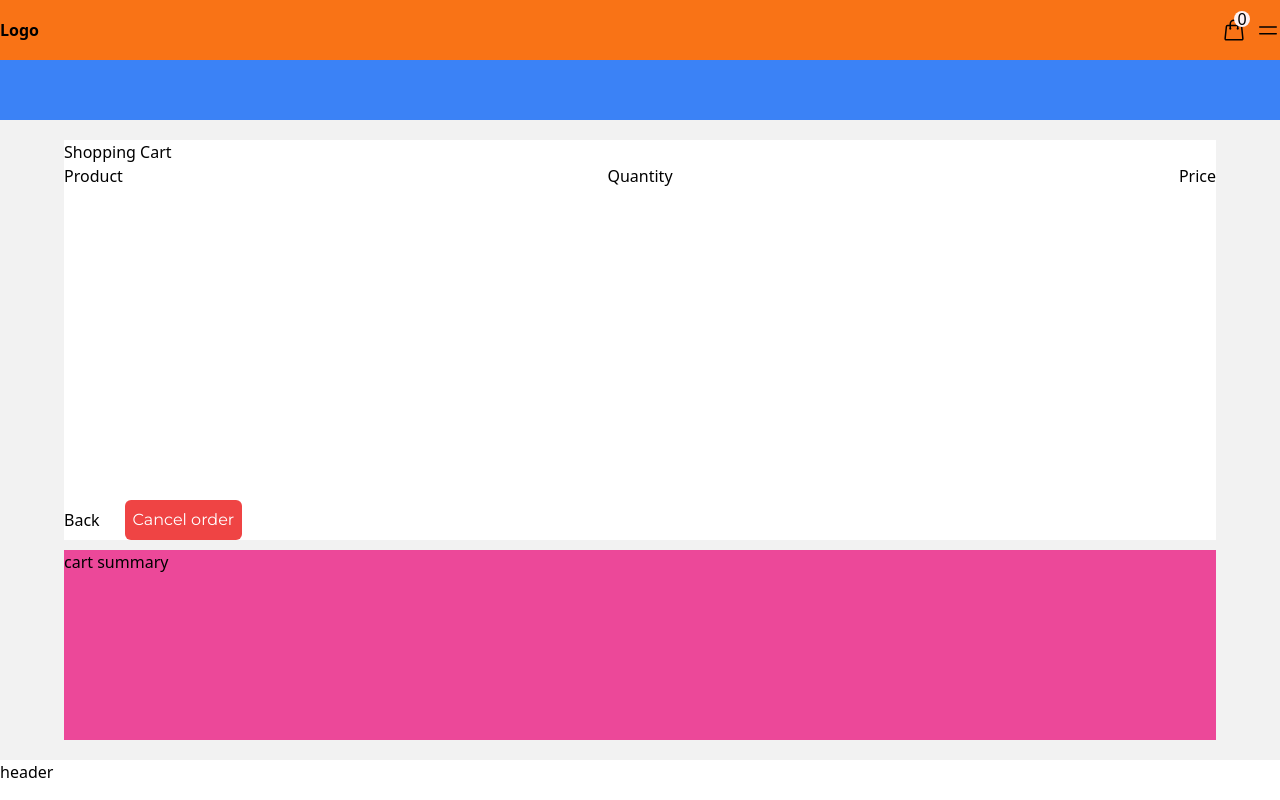
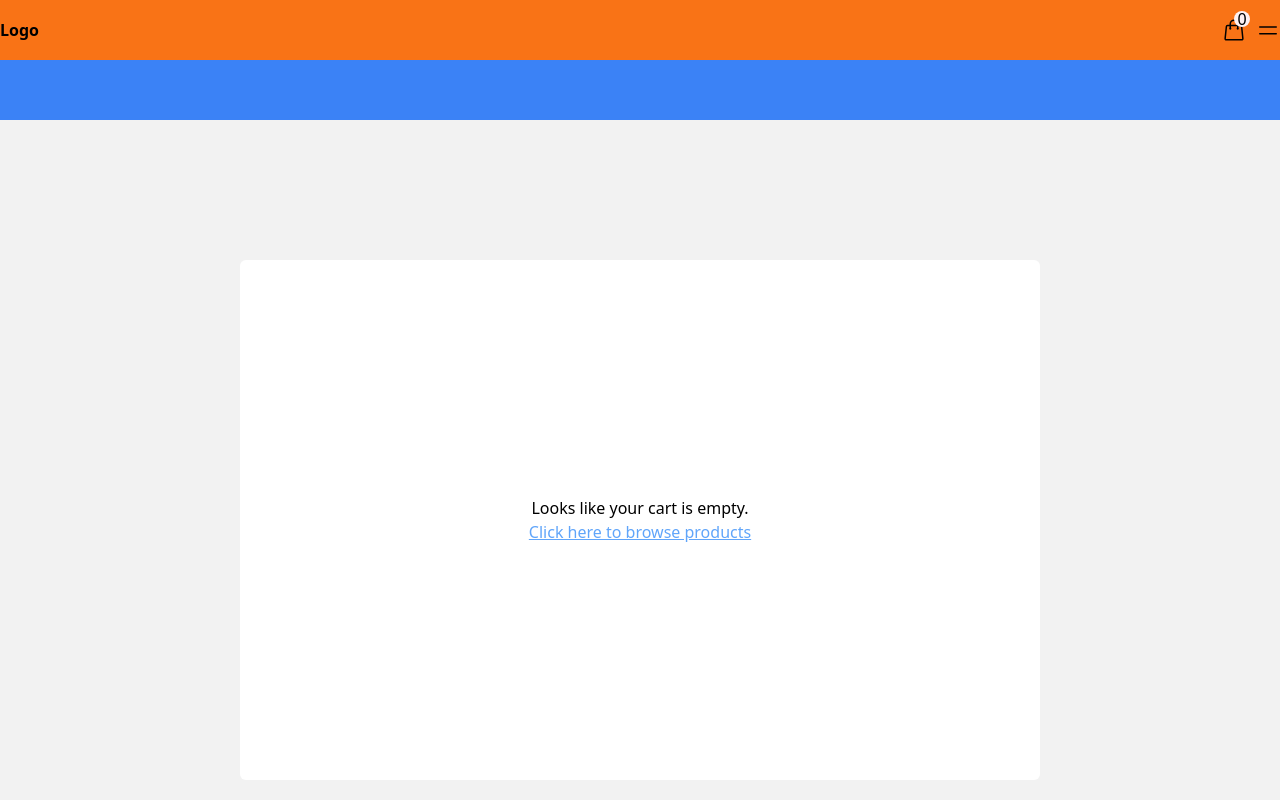
Before and after one commit to jmjjmj994/javascript-frameworks, a React (Vite) app: page /cart in a window 1280 px wide. Shown: the top 800 px of the page. Built offline with nearby package versions, Linux system fonts and the light colour scheme.

Commit message:
finished cart

```diff
--- a/package.json
+++ b/package.json
@@ -10,6 +10,11 @@
     "preview": "vite preview"
   },
   "dependencies": {
+    "@fortawesome/fontawesome-svg-core": "^6.5.2",
+    "@fortawesome/free-brands-svg-icons": "^6.5.2",
+    "@fortawesome/free-regular-svg-icons": "^6.5.2",
+    "@fortawesome/free-solid-svg-icons": "^6.5.2",
+    "@fortawesome/react-fontawesome": "^0.2.0",
     "framer-motion": "^11.0.25",
     "react": "^18.2.0",
     "react-dom": "^18.2.0",
--- a/src/hooks/use-cart.tsx
+++ b/src/hooks/use-cart.tsx
@@ -15,10 +15,11 @@ type CartStore = {
   addItem: (item: Item) => void;
   incrementItem: (itemId: string) => void;
   decrementItem: (itemId: string) => void;
-  removeItem: () => void;
+  removeItem: (itemId: string) => void;
+  deleteItem: () => void;
 };
 
-const useCart= create<CartStore>((set) => ({
+const useCart = create<CartStore>((set) => ({
   items: JSON.parse(localStorage.getItem('cartItems') || '[]') as Item[],
   addItem: (item) =>
     set((state) => {
@@ -41,7 +42,13 @@ const useCart= create<CartStore>((set) => ({
       }
     }),
 
-  removeItem: () =>
+  removeItem: (itemId) =>
+    set((state) => {
+      const updatedItems = state.items.filter((item) => item.id !== itemId);
+      localStorage.setItem('cartItems', JSON.stringify(updatedItems));
+      return { items: updatedItems };
+    }),
+  deleteItem: () =>
     set(() => {
       localStorage.removeItem('cartItems');
       return { items: [] };
--- a/src/layout/Layout.tsx
+++ b/src/layout/Layout.tsx
@@ -6,7 +6,7 @@ function Layout() {
   return (
     <HelmetProvider>
       <Header />
-      <main className="wrapper bg-primary">
+      <main className="wrapper bg-primary ">
         <Outlet />
       </main>
       <Footer />
--- a/src/routes/Cart/Cart.tsx
+++ b/src/routes/Cart/Cart.tsx
@@ -1,11 +1,12 @@
 import CartProducts from './CartProducts';
 import CartSummary from './CartSummary';
-
+import useCart from '../../hooks/use-cart';
 function Cart() {
+  const { items } = useCart();
   return (
-    <div className="m-auto h-full flex flex-col  gap-[10px] items-center justify-center max-w-[90%] w-full py-5">
+    <div className="m-auto   min-h-[100vh] flex flex-col md:flex-row  gap-[10px] items-center justify-center max-w-[90%] w-full py-5">
       <CartProducts />
-      <CartSummary />
+      {items.length === 0 ? null : <CartSummary />}
     </div>
   );
 }
--- a/src/routes/Cart/CartProducts.tsx
+++ b/src/routes/Cart/CartProducts.tsx
@@ -1,8 +1,9 @@
+import { useEffect, useState } from 'react';
 import useCart from '../../hooks/use-cart';
 import { Link } from 'react-router-dom';
 function CartProducts() {
   const { items, incrementItem, decrementItem, removeItem } = useCart();
-  console.log(items);
+
   function incrementItems(id: string) {
     incrementItem(id);
   }
@@ -11,28 +12,35 @@ function CartProducts() {
     decrementItem(id);
   }
 
+  function removeProduct(id: string) {
+    removeItem(id);
+  }
+
   return (
-    <div className="w-full  h-full min-h-[50vh] flex flex-col bg-white">
-      <div className="">
-        <h1>Shopping Cart</h1>
+    <div
+      className={`w-full  max-w-[50rem] h-[65vh] flex flex-col bg-white px-2  rounded-md ${
+        items.length === 0 ? 'items-center justify-center' : null
+      }`}
+    >
+      {items.length === 0 ? null : (
+        <div className="border-b-[0.1px] my-2">
+          <h1 className=" py-2">Shopping Cart</h1>
         </div>
-      <table className="w-full h-full">
-        <thead>
-          <tr className="flex justify-between font-light">
-            <th className="w-[33%] text-left font-light">Product</th>
-            <th className="w-[33%] text-center font-light">Quantity</th>
-            <th className="w-[33%] text-right font-light">Price</th>
-          </tr>
-        </thead>
-        <tbody className="h-full">
-          <tr>
-            <td>
-              <ul className="h-full flex flex-col gap-[7px] py-4">
+      )}
+      {items.length === 0 ? (
+        <EmptyCartUI />
+      ) : (
+        <>
+          {' '}
+          <ul className="h-full flex flex-col gap-[7px] py-4 overflow-scroll">
             {items &&
               items.map(
                 ({ id, image, amount, title, price, discountedPrice }) => (
-                      <li className="flex flex-row justify-between items-center border px-2 py-2 rounded-md">
-                        <div className="flex flex-row  items-center gap-[5px]  max-w-[100%] w-full">
+                  <li
+                    key={id}
+                    className="flex flex-row justify-between items-center border px-2 py-2 rounded-md"
+                  >
+                    <div className="flex flex-row  items-center gap-[5px]  max-w-[100%]  w-full">
                       <div className="max-w-[4rem] w-full h-[4rem] relative">
                         <img
                           className="absolute h-full  w-full object-cover aspect-auto"
@@ -41,10 +49,10 @@ function CartProducts() {
                         />
                       </div>
 
-                          <div className="max-w-[10rem] w-full ml-2">
+                      <div className="max-w-[10rem]  w-full ml-2">
                         <p>{title}</p>
                       </div>
-                          <div className="max-w-[20rem] w-full flex flex-col justify-center items-center sm:flex-row  sm:items-center  gap-[10px]">
+                      <div className="max-w-[15rem] w-full flex flex-col justify-center items-center   sm:items-center  gap-[10px]  ">
                         <div className="flex  bg-slate-100 rounded-md  gap-[10px]">
                           <RemoveProducts
                             decrementItems={decrementItems}
@@ -56,28 +64,75 @@ function CartProducts() {
                             id={id}
                           />
                         </div>
+                        <div>
+                          <button
+                            onClick={() => removeProduct(id)}
+                            className=" font-button text-red-500"
+                          >
+                            Delete
+                          </button>
+                        </div>
                       </div>
                     </div>
 
-                        <div>
-                          {discountedPrice && discountedPrice < price && (
+                    <div className="flex items-center gap-[2px]">
+                      {discountedPrice < price && (
                         <p>${Math.trunc(discountedPrice)}</p>
                       )}
+
+                      {price === discountedPrice && <p>${Math.trunc(price)}</p>}
                     </div>
                   </li>
                 )
               )}
           </ul>
-            </td>
-          </tr>
-        </tbody>
-      </table>
-      <div className=" flex items-center gap-[25px]">
-        <Link to={'/'}>Back</Link>
-        <button className="bg-red-500 text-white font-button px-2 py-2 rounded-md">
-          Cancel order
+          <div className=" flex items-center gap-[25px] mb-0 ">
+            <ClearCart />
+          </div>
+        </>
+      )}
+    </div>
+  );
+}
+
+function ClearCart() {
+  const { deleteItem } = useCart();
+  const [promptConfirmation, setPromptConfirmation] = useState(false);
+
+  function displayConfirmation() {
+    setPromptConfirmation((prev) => !prev);
+  }
+
+  return (
+    <div>
+      {!promptConfirmation ? (
+        <button
+          onClick={() => displayConfirmation()}
+          className="bg-red-500 text-white font-button px-2 py-2 my-2 rounded-md"
+        >
+          Empty cart
+        </button>
+      ) : (
+        <div className="flex gap-[10px] py-2">
+          <div>
+            <p>Are you sure ?</p>
+          </div>
+          <div className="flex gap-[20px]">
+            <button
+              onClick={() => deleteItem()}
+              className="bg-blue-500 px-2 text-white font-button rounded-md"
+            >
+              Yes
+            </button>
+            <button
+              onClick={() => displayConfirmation()}
+              className="bg-red-500 px-2 text-white font-button rounded-md"
+            >
+              No
             </button>
           </div>
+        </div>
+      )}
     </div>
   );
 }
@@ -128,4 +183,15 @@ function RemoveProducts({ ...args }) {
   );
 }
 
+function EmptyCartUI() {
+  return (
+    <>
+      <h1>Looks like your cart is empty. </h1>
+      <Link className="text-blue-400 underline" to={'/'}>
+        Click here to browse products
+      </Link>
+    </>
+  );
+}
+
 export default CartProducts;
--- a/src/routes/Cart/CartSummary.tsx
+++ b/src/routes/Cart/CartSummary.tsx
@@ -1,7 +1,82 @@
+import { useEffect, useState } from 'react';
+import useCart from '../../hooks/use-cart';
+import { FontAwesomeIcon } from '@fortawesome/react-fontawesome';
+import {
+  faPaypal,
+  faGooglePay,
+  faApplePay,
+  faCcVisa,
+} from '@fortawesome/free-brands-svg-icons';
+
+const paypal = <FontAwesomeIcon icon={faPaypal} />;
+const googlePay = <FontAwesomeIcon icon={faGooglePay} />;
+const applePay = <FontAwesomeIcon icon={faApplePay} />;
+const visaCard = <FontAwesomeIcon icon={faCcVisa} />;
+
 function CartSummary() {
+  const { items } = useCart();
+
+  const [total, setTotal] = useState(0);
+
+  useEffect(() => {
+    let initial = 0;
+    items.forEach((product) => {
+      if (product.discountedPrice < product.price) {
+        initial += product.discountedPrice * product.amount;
+      } else {
+        initial += product.price * product.amount;
+      }
+    });
+    setTotal(initial);
+  }, [total, items]);
+
   return (
-    <div className="bg-pink-500 w-full  h-full">
-      cart summary
+    <div className="md:max-w-[20rem] w-full min-h-[65vh]  h-full flex flex-col justify-between  gap-[10px]  ">
+      <div className="bg-white grow px-2 py-4">
+        <div className="border-b-[0.1px]">
+          <h2 className="tracking-widest">Summary</h2>
+        </div>
+        <div className=" flex justify-between items-center">
+          <p className="text-xs">Discount</p>
+          <p>$0</p>
+        </div>
+        <div className=" flex justify-between items-center">
+          <p className="text-xs">Delivery</p>
+          <p>$0</p>
+        </div>
+        <div className=" flex justify-between items-center">
+          <p className="text-xs">Tax</p>
+          <p>$0</p>
+        </div>
+
+        <div className=" flex justify-between items-center">
+          <p className="text-xs">Total</p>
+          <p>${Math.trunc(total)}</p>
+        </div>
+      </div>
+
+      <div className="flex flex-col justify-between gap-[7.5px] h-[25vh]  bg-white px-2">
+        <div className="bg-white ">
+          <h3 className="border-b-[0.1px]">Payment Method</h3>
+        </div>
+        <div className="flex gap-[5px] w-full">
+          <span className="grow  bg-slate-100 text-center py-1 rounded-md">
+            {visaCard}
+          </span>
+          <span className="grow bg-slate-100 text-center py-1 rounded-md">
+            {paypal}
+          </span>
+          <span className="grow  bg-slate-100 text-center py-1 rounded-md">
+            {googlePay}
+          </span>
+          <span className="grow bg-slate-100 text-center py-1 rounded-md">
+            {applePay}
+          </span>
+        </div>
+        <button className="w-full py-2 bg-blue-600 text-white font-button my-2 rounded-md">
+          Checkout
+        </button>
+      </div>
     </div>
   );
 }
```
Also changed, not shown: 1 other file (tests, documents, lock files or other folders). Lines whose indentation alone changed are shown as unchanged.
